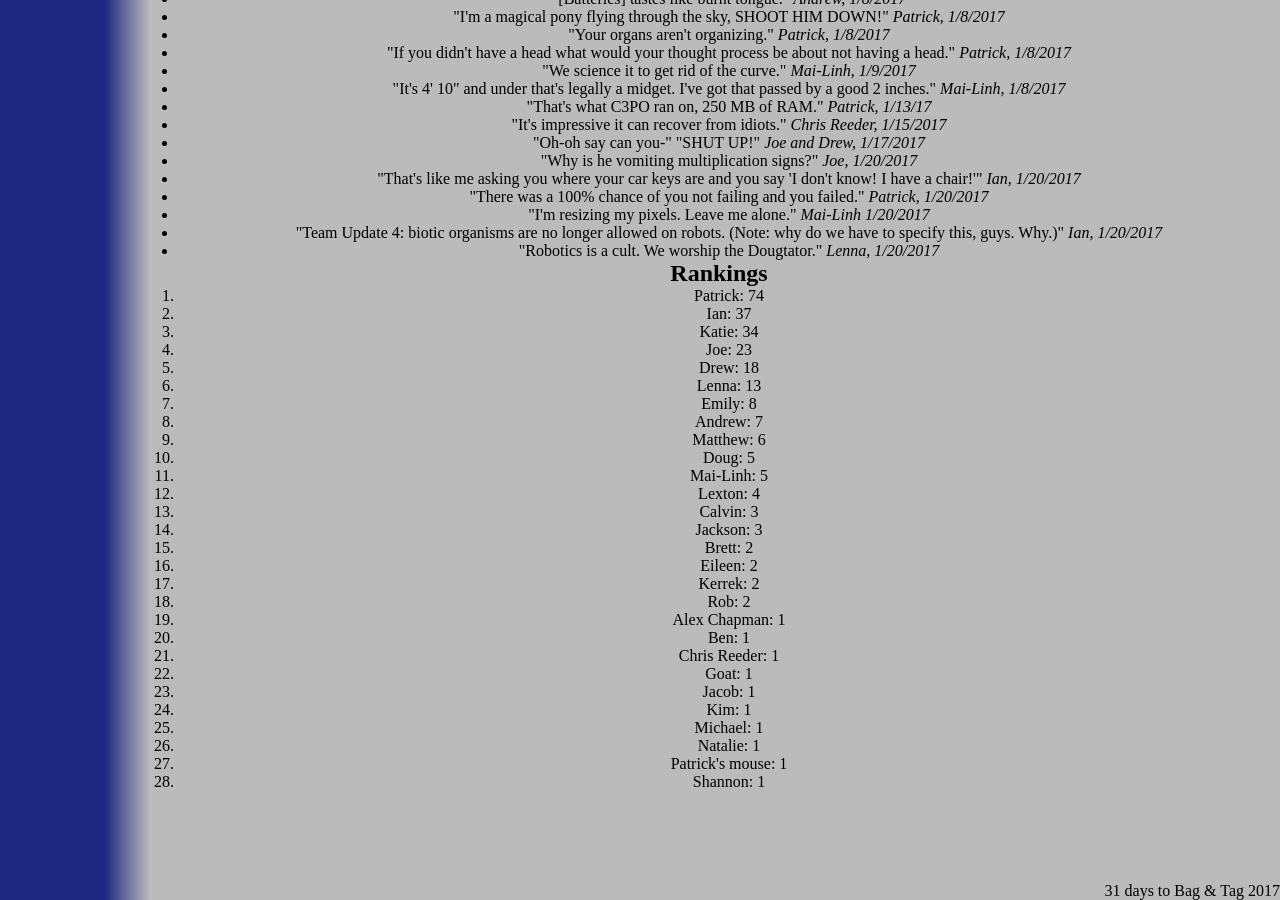
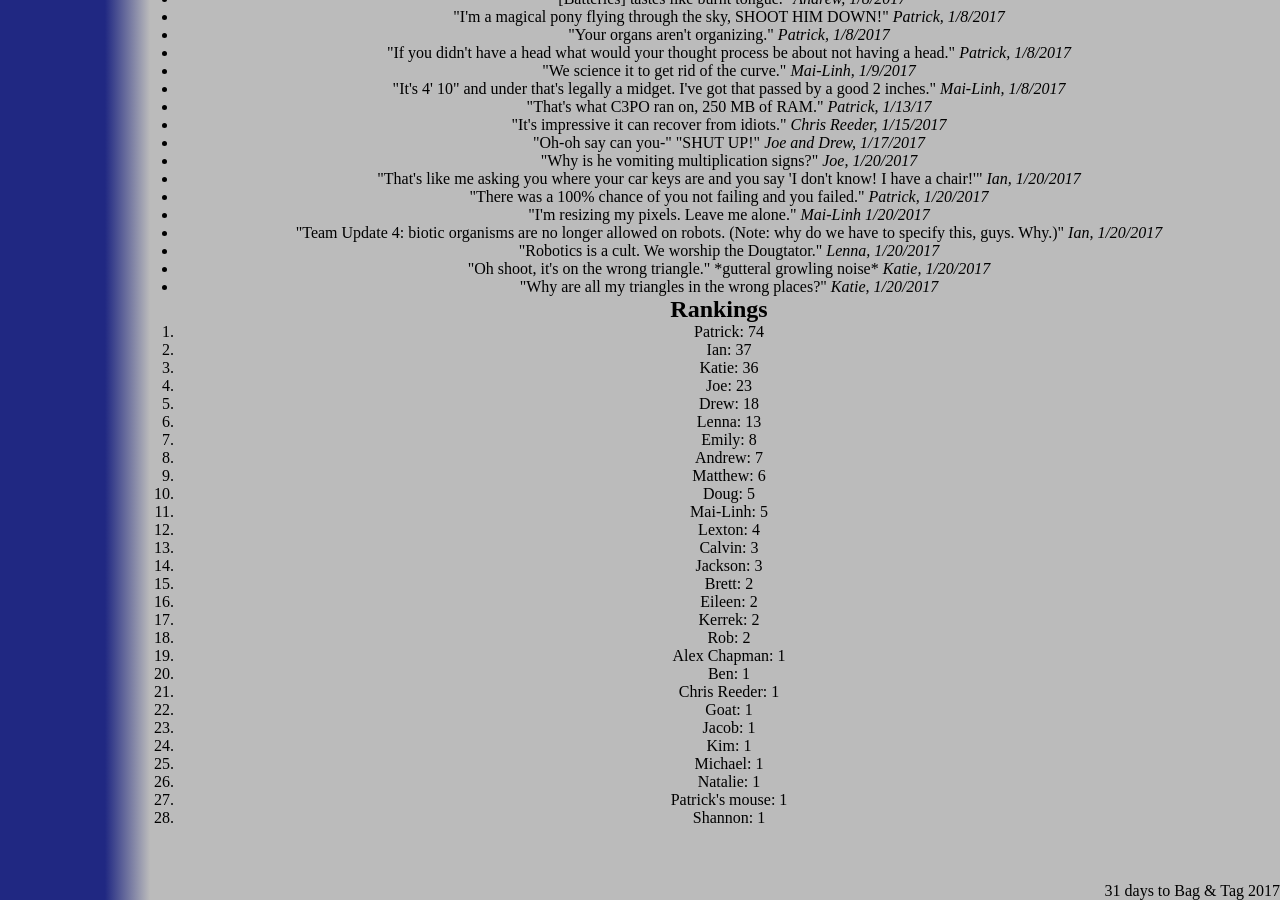
Before and after one commit to katiebugmoon/FRC4131.github.io, a Jekyll site: the page built from media/2017/quotes.html, in a window 1280 px wide and 900 px high, scrolled down 3482 px. Built offline with Jekyll 4.4.1, drawn with Linux system fonts in a browser that asks for light colours; nearby versions of some CDN libraries.

Commit message:
Update quotes.html

```diff
--- a/media/2017/quotes.html
+++ b/media/2017/quotes.html
@@ -200,6 +200,8 @@ title: Build Season 2017 Quotes
 	<li>"I'm resizing my pixels. Leave me alone." <i>Mai-Linh 1/20/2017</i></li>
 	<li>"Team Update 4: biotic organisms are no longer allowed on robots. (Note: why do we have to specify this, guys. Why.)" <i>Ian, 1/20/2017</i></li>
 	<li>"Robotics is a cult. We worship the Dougtator." <i>Lenna, 1/20/2017</i></li>
+	<li>"Oh shoot, it's on the wrong triangle." *gutteral growling noise* <i>Katie, 1/20/2017</i></li>
+	<li>"Why are all my triangles in the wrong places?" <i>Katie, 1/20/2017</i></li>
 </ul>
 <h2>Rankings</h2>
 <ol id='rankings'></ol>
```
